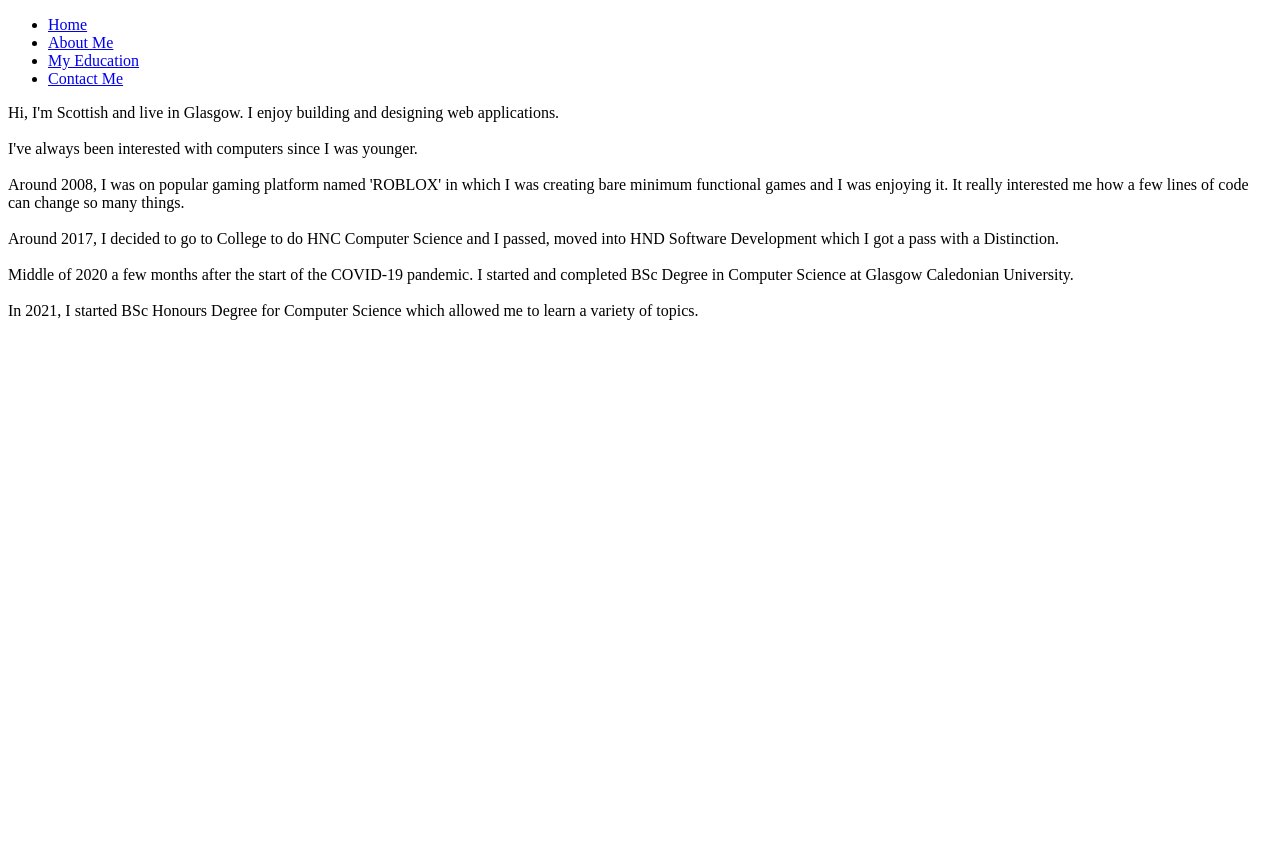
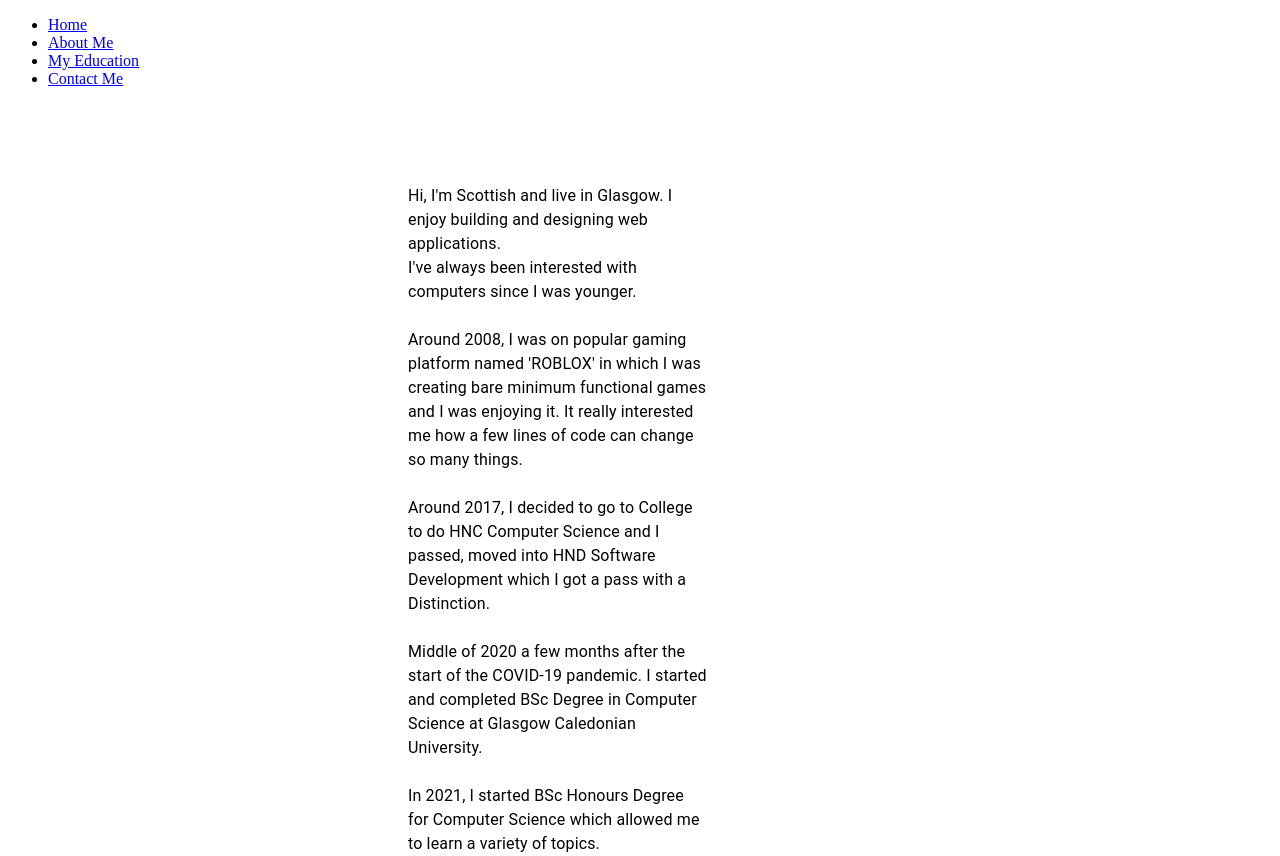
Before and after one commit to Liam5305/My-Portfolio, a React (Create React App) app: page /#/about-page in a window 1280 px wide. Before the commit the page ends 800 px from the top, so only its background shows below. Built offline with nearby package versions, Linux system fonts and the light colour scheme.

Commit message:
Font and Images
Updated Font to use Material UI Typography and added images to folders but not implemented yet.

```diff
--- /dev/null
+++ b/src/components/ImagePlacement.js
@@ -0,0 +1,9 @@
+import * as React from 'react'
+
+import reactImg from "./imgs/ReactLogo.png"
+
+export default function ImagePlacement() {
+  return (
+    <img src={reactImg} alt={"reactImg"}/>
+  )
+}
--- a/src/pages/AboutPage.js
+++ b/src/pages/AboutPage.js
@@ -1,35 +1,19 @@
 import React from 'react'
 
-import { createTheme, ThemeProvider } from '@mui/material/styles';
 import Typography from '@mui/material/Typography';
-import Button from "@mui/material/Button";
-
-const theme = createTheme({
-  palette: {
-    primary: {
-
-      main: '#ff4400',
-
-    },
-    secondary: {
-      light: '#0066ff',
-      main: '#0044ff',
-
-      contrastText: '#ffcc00',
-    },
-    contrastThreshold: 3,
-
-    tonalOffset: 0.2,
-  },
-});
+// import ImagePlacement from '../components/ImagePlacement'
 
 export default function AboutPage() {
   return (
     <>
-      <ThemeProvider theme={theme}>
-          <Typography variant="h7" component="div" gutterBottom>
+        <Typography variant="body1" component="div" gutterBottom sx={{
+          width: 300,
+          height: 200,
+          marginLeft: 50,
+          paddingTop: 10
+        }}>
+          <box>
             Hi, I'm Scottish and live in Glasgow. I enjoy building and designing web applications.
-            <br />
             <br />
             I've always been interested with computers since I was younger.
             <br />
@@ -44,8 +28,9 @@ export default function AboutPage() {
             <br />
             <br />
             In 2021, I started BSc Honours Degree for Computer Science which allowed me to learn a variety of topics.
-          </Typography>
-      </ThemeProvider>
+          </box>
+        </Typography>
+        {/* <ImagePlacement/> */}
     </>
   )
 }
--- a/src/pages/EducationPage.js
+++ b/src/pages/EducationPage.js
@@ -2,7 +2,6 @@ import React from 'react'
 
 import { createTheme, ThemeProvider } from '@mui/material/styles';
 import Typography from '@mui/material/Typography';
-import Button from "@mui/material/Button";
 
 const theme = createTheme({
   palette: {
@@ -25,6 +24,13 @@ const theme = createTheme({
 
 export default function EducationPage() {
   return (
-    <div>EducationPage</div>
+    <>
+        <Typography variant='h6' component="div" gutterBottom sx={{
+          width: 300,
+          height: 200
+        }}>
+          I started learning React.Js with Client Side Web Development in my BSc Honours Year to create a Single Page Application that used RESTAPI for an NC500 Route and Hostel list web page.
+        </Typography>
+    </>
   )
 }
--- a/src/pages/LandingPage.js
+++ b/src/pages/LandingPage.js
@@ -4,7 +4,7 @@ import { createTheme, ThemeProvider } from '@mui/material/styles';
 import Typography from '@mui/material/Typography';
 import Button from "@mui/material/Button";
 
-import AboutPage from "../pages/AboutPage";
+import AboutPage from "./AboutPage";
 
 const theme = createTheme({
     palette: {
```
Also changed, not shown: src/components/imgs/JavaScriptLogo.png (deleted), src/components/imgs/background.png (deleted). Lines whose indentation alone changed are shown as unchanged.
